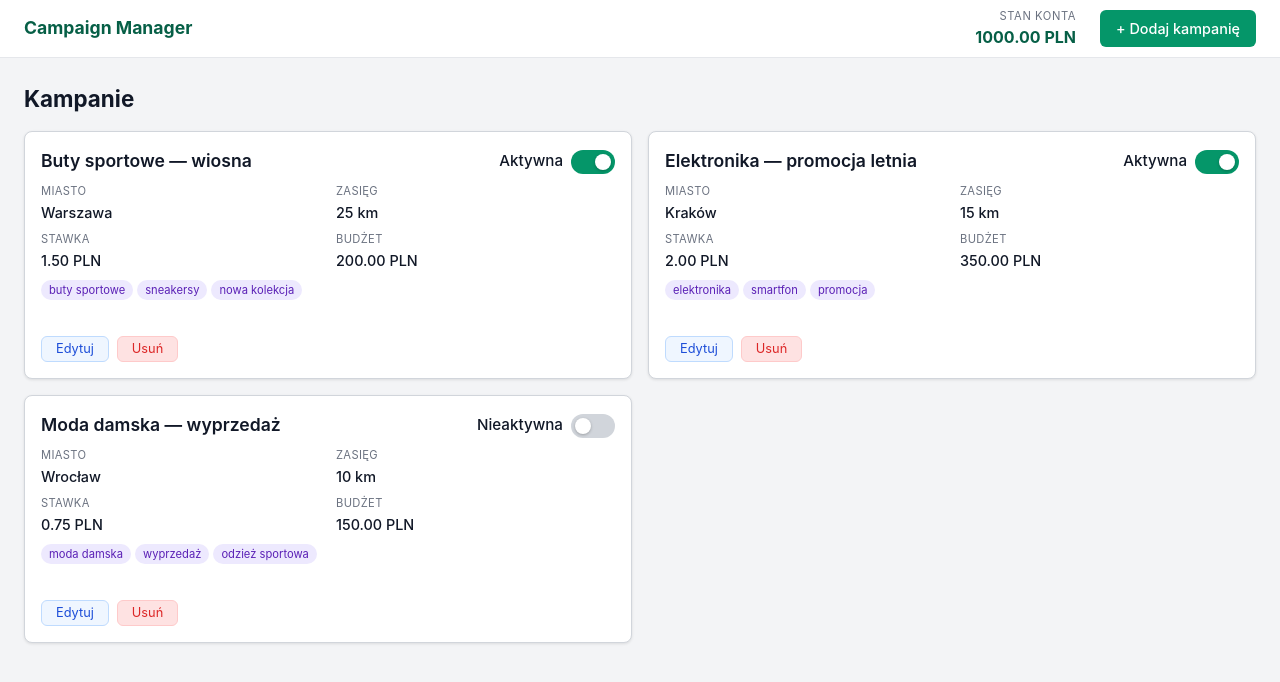
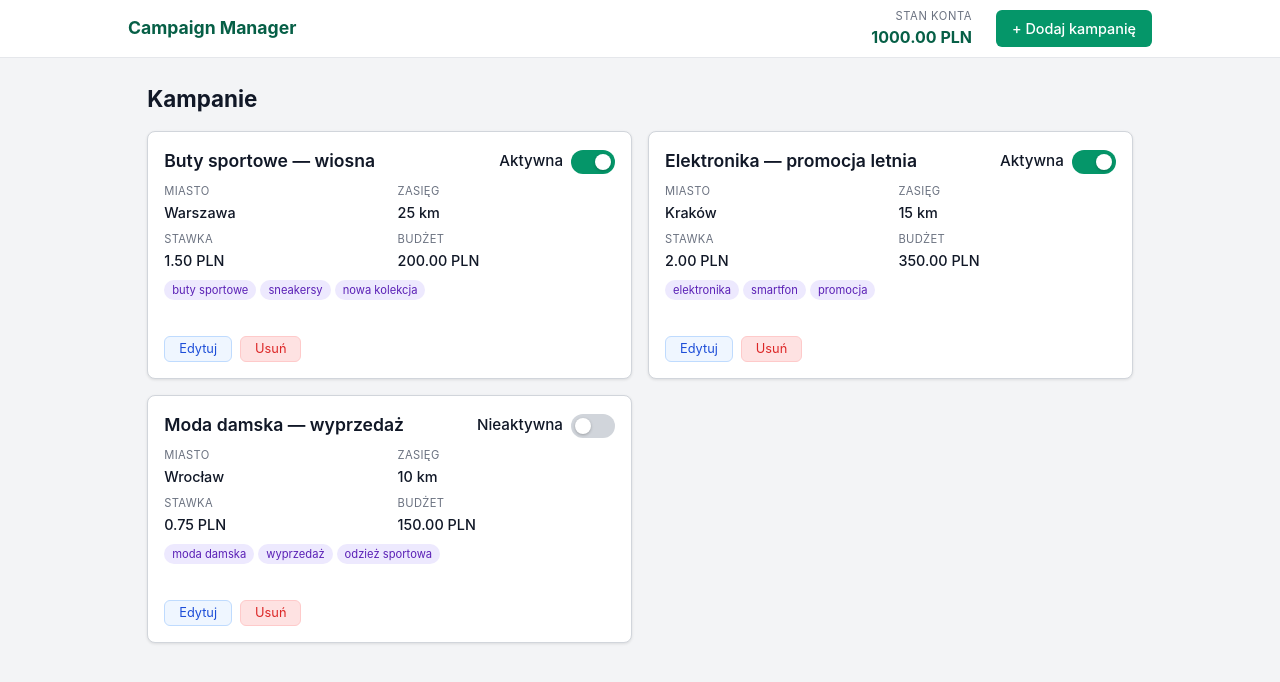
Before and after one commit to lukaset649/CampaignManager, a React (Vite) app: page / in a window 1280 px wide. Shown: the top 682 px of the page. Built offline with nearby package versions, Linux system fonts and the light colour scheme.

Commit message:
adjust layout spacing for improved responsiveness

```diff
--- a/src/components/AppLayout/AppLayout.less
+++ b/src/components/AppLayout/AppLayout.less
@@ -7,6 +7,10 @@
   z-index: @z-header;
   .flex-between();
   padding: @spacing-sm @spacing-lg;
+
+  @media (min-width: 1024px) {
+    padding: @spacing-sm 10%;
+  }
   background: @color-white;
   border-bottom: 1px solid @color-gray-200;
 
--- a/src/pages/CampaignListPage.less
+++ b/src/pages/CampaignListPage.less
@@ -7,7 +7,8 @@
   });
 
   .desktop({
-    max-width: 90rem;
+    width: 80%;
+    max-width: none;
     margin: 0 auto;
   });
 }
```
